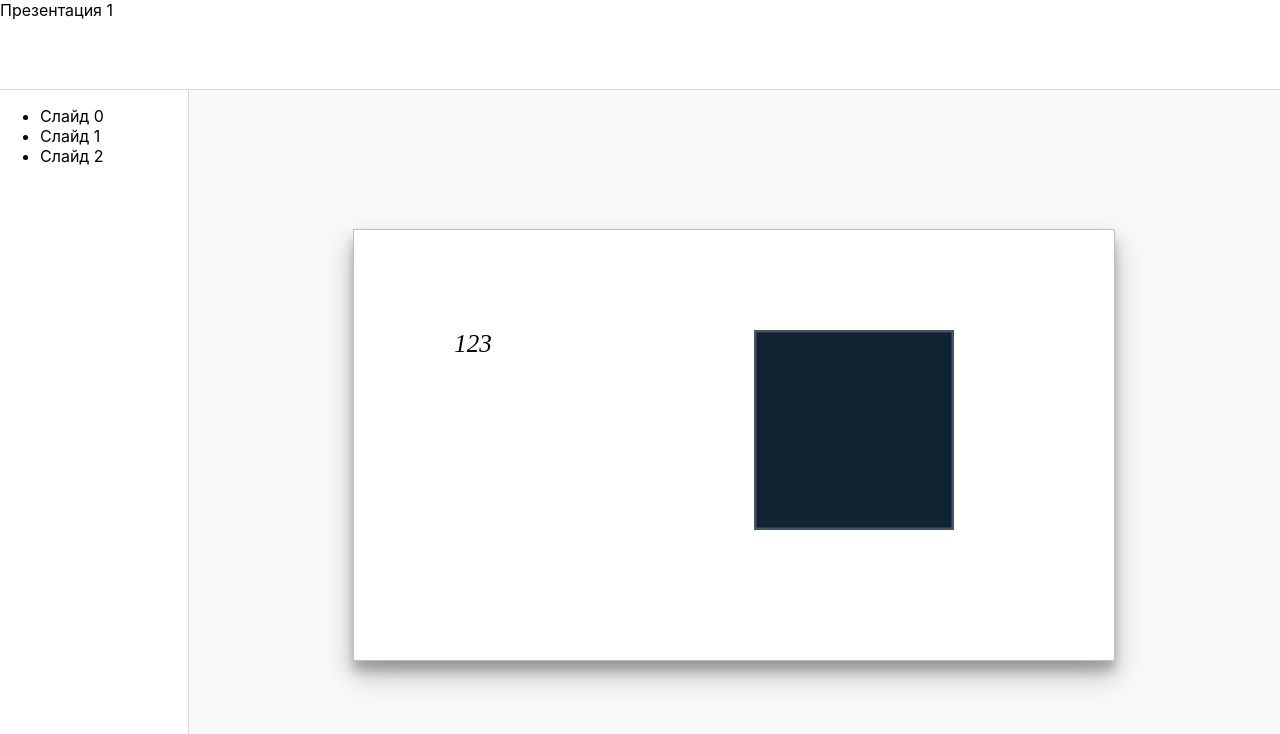
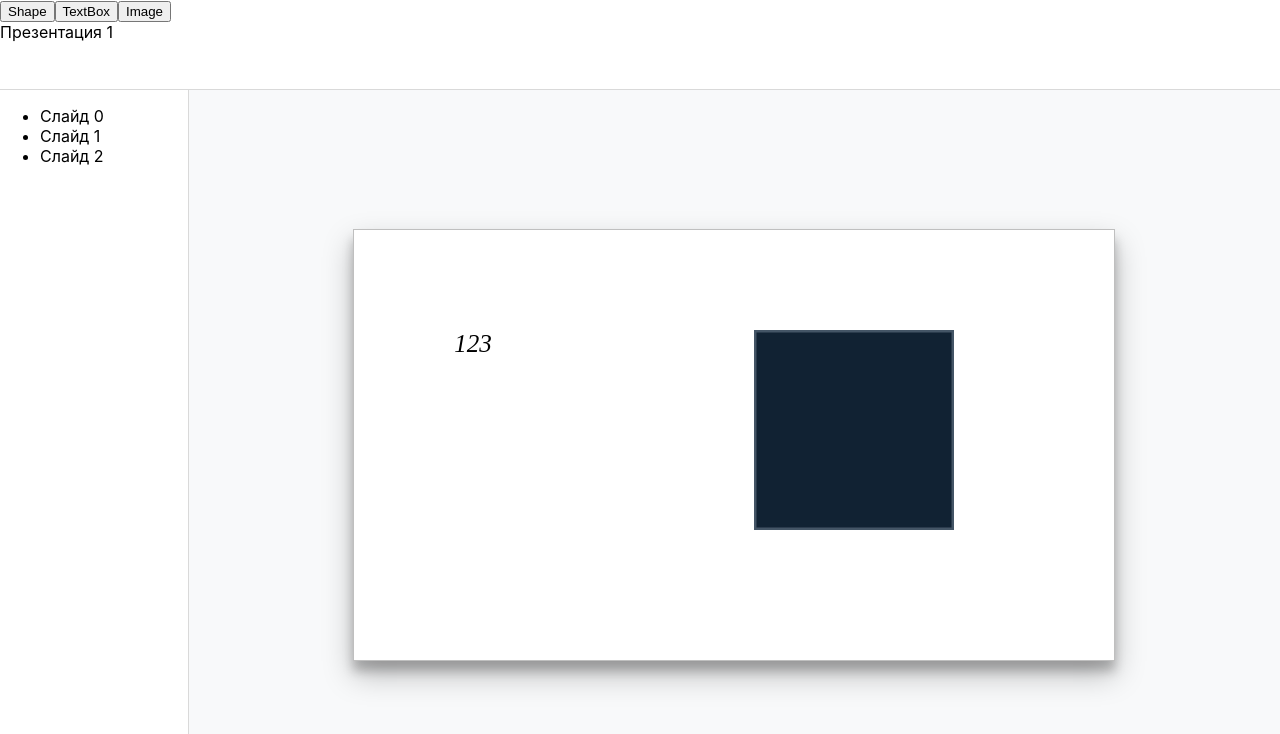
Before and after one commit to reactiven/presentationMaker, a React (Create React App) app: page / in a window 1280 px wide. Shown: the top 734 px of the page. Built offline with nearby package versions, Linux system fonts and the light colour scheme.

Commit message:
Добавил первые кнопки на топ панель

```diff
--- /dev/null
+++ b/src/components/Button.tsx
@@ -0,0 +1,17 @@
+import React from 'react'
+import { ButtonProps } from '../Entity/types'
+
+
+
+function Button(props: ButtonProps): JSX.Element {
+    return (
+        <button className='standard-button' onClick={props.onClick}>
+           {props.label}
+            <img src={props.img} alt='' />
+        </button>
+    )
+}
+
+export {
+    Button
+}
--- a/src/components/TopPanel.tsx
+++ b/src/components/TopPanel.tsx
@@ -1,15 +1,50 @@
 import React from 'react';
 import { state } from '../Entity/State';
-import { State } from '../Entity/types';
+import { ButtonProps, State } from '../Entity/types';
+import { Button } from './Button';
 import './TopPanel.css';
 
 type PropsType = {
     state: State,
 }
 
+function printNewShape(): void {
+    console.log('New shape')
+}
+
+
+function printNewTextBox(): void {
+    console.log('New textBox')
+}
+
+
+function printNewImage(): void {
+    console.log('New image')
+}
+
 function TopPanel(props: PropsType) {
+    let addShapeButtonProps: ButtonProps = {
+        onClick: printNewShape,
+        img:'',
+        label:'Shape',
+    }
+    let addTextBoxProps: ButtonProps = {
+        onClick: printNewTextBox,
+        img:'',
+        label:'TextBox',
+    }
+    let addImageProps: ButtonProps = {
+        onClick: printNewImage,
+        img:'',
+        label:'Image',
+    }
     return(
         <div className="top-panel">
+            <div className="first-row">
+                {Button(addShapeButtonProps)}
+                {Button(addTextBoxProps)}
+                {Button(addImageProps)}
+            </div>
             {state.presentationInfo.name}
         </div>
     )
```
Also changed, not shown: src/Entity/types.ts (+7 -1 lines), 1 other file (tests, documents, lock files or other folders).
